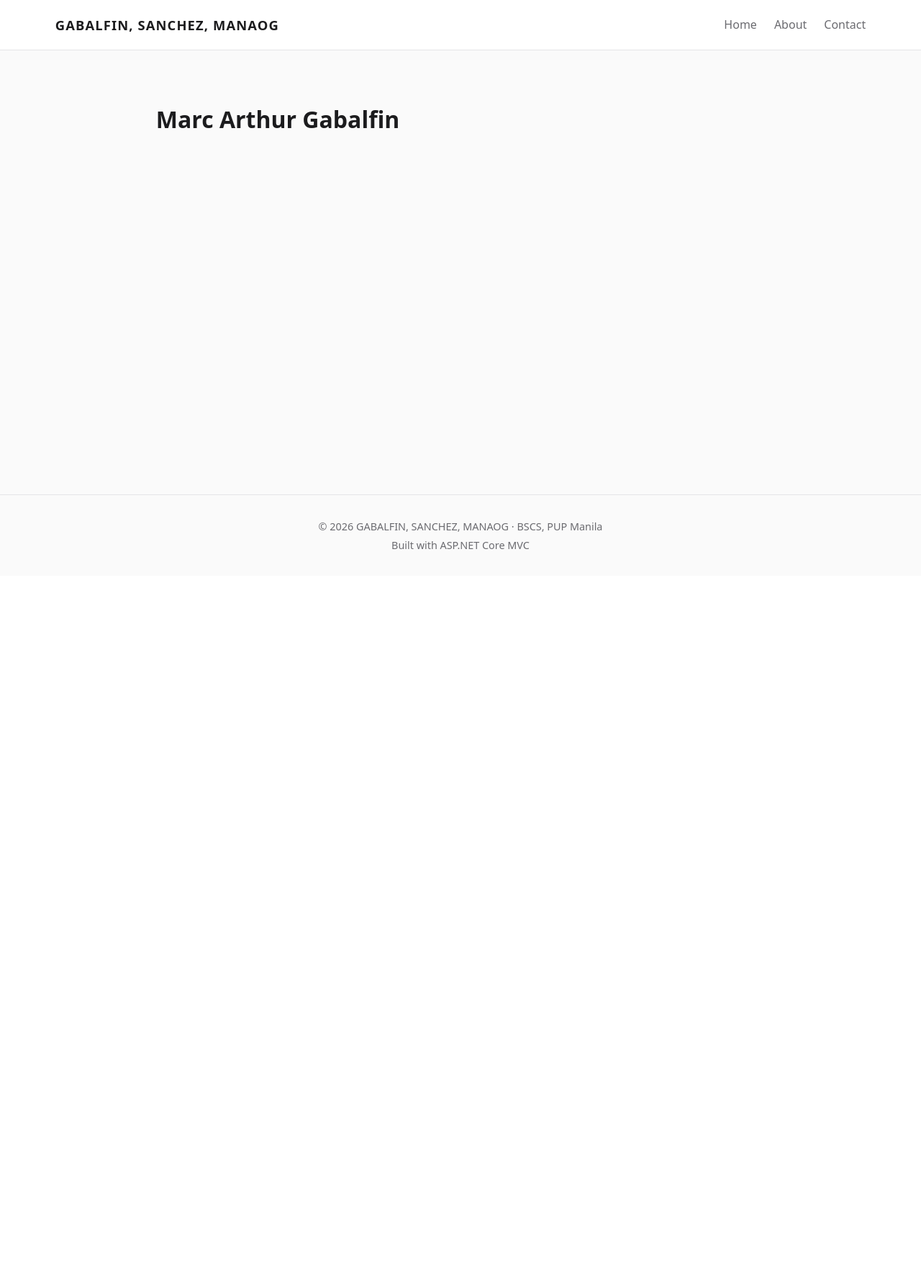
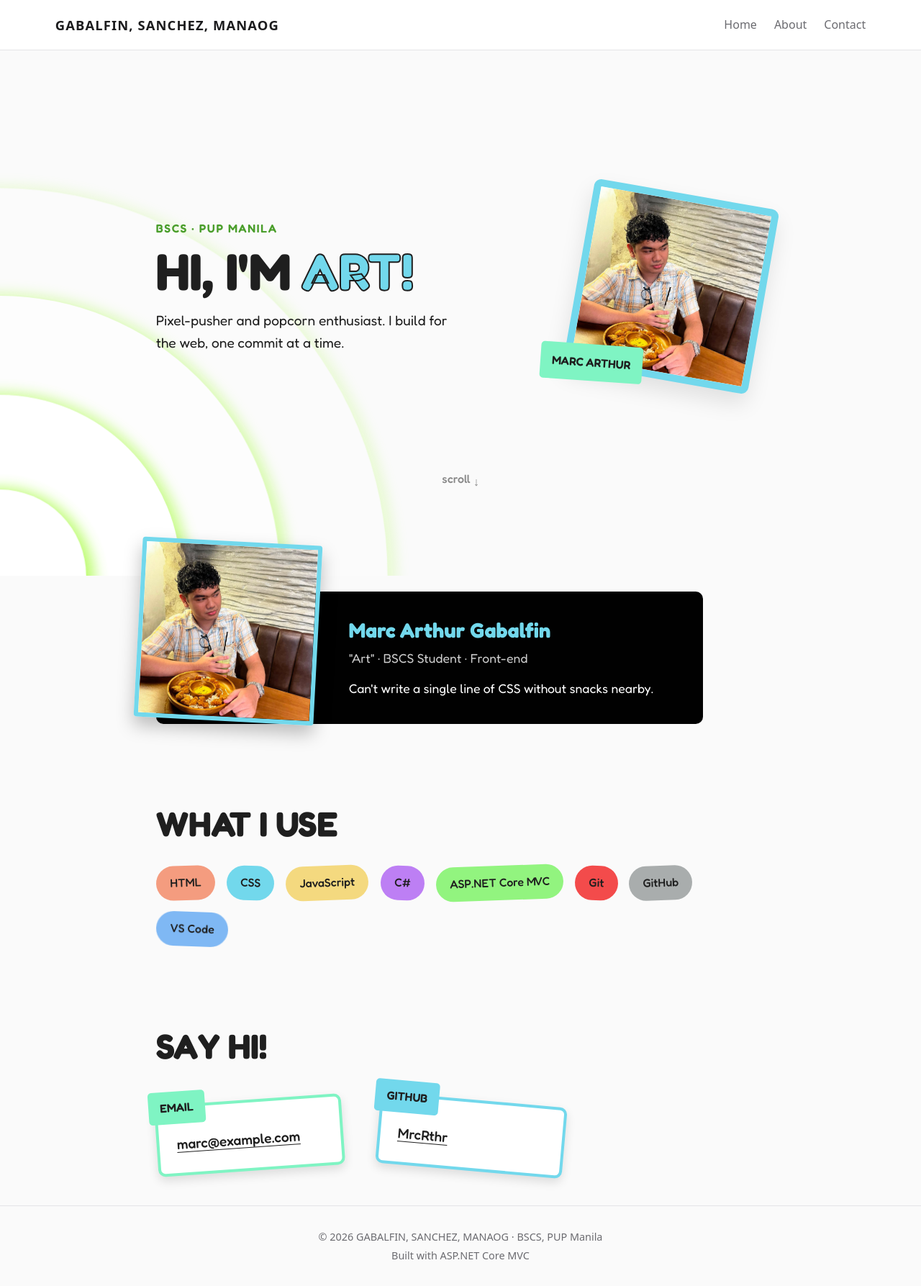
Before and after one commit to MrcRthr/ADET_Portfolio, an ASP.NET Core app: page /portfolio/marc in a window 1280 px wide. Shown: the whole page at 72% size. Before the commit the page ends 763 px from the top, so only its background shows below. Run offline with ASP.NET Core 8, Linux system fonts and the light colour scheme.

Commit message:
Add my portfolio page

```diff
--- a/Views/Portfolio/Members/marc.cshtml
+++ b/Views/Portfolio/Members/marc.cshtml
@@ -1,7 +1,92 @@
 @model Portfolio.ViewModels.PortfolioPageVm
-@* marc's portfolio. Build it here, on branch portfolio/marc. *@
 @{
     ViewData["Title"] = Model.Member.FullName;
+
+    const string Nickname = "Art";
+    const string GitHubUrl = "https://github.com/MrcRthr";
+
+    var skills = new[]
+    {
+        ("HTML", "#f49c7f"), ("CSS", "#72d8ec"), ("JavaScript", "#f4d97f"), ("C#", "#bd7ff4"),
+        ("ASP.NET Core MVC", "#92f47f"), ("Git", "#f34b4b"), ("GitHub", "#a9adad"), ("VS Code", "#7fb8f4")
+    };
+
+    var contacts = new[]
+    {
+        ("EMAIL",  "#7ff4c3", -4, Model.Member.Email, $"mailto:{Model.Member.Email}"),
+        ("GITHUB", "#72d8ec",  5, "MrcRthr", GitHubUrl)
+    };
 }
 
-<h1>@Model.Member.FullName</h1>
+@section Styles {
+    <script>document.documentElement.classList.add("marc-js");</script>
+    <link rel="preconnect" href="https://fonts.googleapis.com" />
+    <link rel="preconnect" href="https://fonts.gstatic.com" crossorigin />
+    <link href="https://fonts.googleapis.com/css2?family=Fredoka:wght@400..700&display=swap" rel="stylesheet" />
+    <link rel="stylesheet" href="~/marc/marc.css" asp-append-version="true" />
+}
+
+<div class="marc-progress" aria-hidden="true"></div>
+
+<div class="marc-ripples" aria-hidden="true">
+    <span></span><span></span><span></span><span></span>
+</div>
+
+<div class="marc-page">
+
+    <section class="marc-hero" data-marc-hero>
+        <div class="marc-hero-text">
+            <p class="marc-kicker">BSCS · PUP Manila</p>
+            <h1>HI, I'M <span>@Nickname.ToUpper()!</span></h1>
+            <p class="marc-lead">Pixel-pusher and popcorn enthusiast. I build for the web, one commit at a time.</p>
+        </div>
+
+        <figure class="marc-card">
+            <img src="~/marc/img/art-card.jpeg" alt="@Model.Member.FullName" />
+            <figcaption class="marc-card-label">MARC ARTHUR</figcaption>
+        </figure>
+
+        <p class="marc-scroll-hint" aria-hidden="true">scroll <span>↓</span></p>
+    </section>
+
+    <section class="marc-about marc-reveal" aria-labelledby="marc-about-title">
+        <div class="marc-polaroid">
+            <img src="~/marc/img/art-card.jpeg" alt="" />
+        </div>
+        <div class="marc-about-body">
+            <h2 id="marc-about-title">@Model.Member.FullName</h2>
+            <p class="marc-role">"@Nickname" · BSCS Student · Front-end</p>
+            <p>Can't write a single line of CSS without snacks nearby.</p>
+        </div>
+    </section>
+
+    <section class="marc-skills" aria-labelledby="marc-skills-title">
+        <h2 id="marc-skills-title" class="marc-heading marc-reveal">WHAT I USE</h2>
+        <ul class="marc-pills">
+            @for (var i = 0; i < skills.Length; i++)
+            {
+                <li class="marc-pill marc-reveal" style="--label: @skills[i].Item2; --i: @i">@skills[i].Item1</li>
+            }
+        </ul>
+    </section>
+
+    <section class="marc-contact" aria-labelledby="marc-contact-title">
+        <h2 id="marc-contact-title" class="marc-heading marc-reveal">SAY HI!</h2>
+        <ul class="marc-contacts">
+            @for (var i = 0; i < contacts.Length; i++)
+            {
+                var (label, color, tilt, text, href) = contacts[i];
+                <li class="marc-contact-card marc-reveal" style="--label: @color; --tilt: @(tilt)deg; --i: @i">
+                    <span class="marc-contact-label">@label</span>
+                    <a href="@href" target="@(href.StartsWith("http") ? "_blank" : null)"
+                       rel="@(href.StartsWith("http") ? "noopener" : null)">@text</a>
+                </li>
+            }
+        </ul>
+    </section>
+
+</div>
+
+@section Scripts {
+    <script src="~/marc/marc.js" asp-append-version="true"></script>
+}
--- /dev/null
+++ b/wwwroot/marc/marc.css
@@ -0,0 +1,349 @@
+.marc-page,
+.marc-progress,
+.marc-ripples {
+  --marc-ink: #1f1f1f;
+  --marc-accent: #72d8ec;
+  --marc-label: #7ff4c3;
+  --marc-glow: #b3fc5b;
+  --marc-radius: 10px;
+}
+
+.marc-page {
+  font-family: "Fredoka", system-ui, sans-serif;
+  color: var(--marc-ink);
+}
+
+.marc-page h1,
+.marc-page h2,
+.marc-page p {
+  margin: 0;
+}
+
+/* Scroll progress bar */
+
+.marc-progress {
+  position: fixed;
+  top: 0;
+  left: 0;
+  z-index: 50;
+  width: 100%;
+  height: 5px;
+  background: var(--marc-accent);
+  transform-origin: left;
+  transform: scaleX(var(--marc-scroll, 0));
+}
+
+/* Glowing ripple background */
+
+.marc-ripples {
+  position: fixed;
+  inset: 0;
+  z-index: -1;
+  overflow: hidden;
+  pointer-events: none;
+}
+
+.marc-ripples span {
+  position: absolute;
+  border-radius: 50%;
+  background: #fff;
+  box-shadow: 0 8px 16px 10px var(--marc-glow);
+  animation: marcRipple 15s infinite;
+}
+
+.marc-ripples span:nth-child(1) { width: 900px; height: 900px; left: -450px; bottom: -450px; opacity: 0.25; }
+.marc-ripples span:nth-child(2) { width: 650px; height: 650px; left: -325px; bottom: -325px; opacity: 0.5; }
+.marc-ripples span:nth-child(3) { width: 420px; height: 420px; left: -210px; bottom: -210px; opacity: 0.75; }
+.marc-ripples span:nth-child(4) { width: 200px; height: 200px; left: -100px; bottom: -100px; opacity: 0.9; }
+
+/* Shared bits */
+
+.marc-heading {
+  font-size: clamp(2rem, 6vw, 3rem);
+  line-height: 1.1;
+  margin-bottom: 2rem !important;
+}
+
+.marc-pill {
+  display: inline-block;
+  padding: 0.7rem 1.2rem;
+  border-radius: 200px;
+  background: var(--label);
+  color: var(--marc-ink);
+  font-weight: 500;
+  text-decoration: none;
+  transition: transform 0.3s ease, box-shadow 0.3s ease;
+}
+
+.marc-pill:nth-child(odd)  { rotate: -2deg; }
+.marc-pill:nth-child(even) { rotate: 2deg; }
+
+a.marc-pill:hover {
+  transform: translateY(-4px) scale(1.05);
+  box-shadow: 0 10px 20px rgba(0, 0, 0, 0.15);
+}
+
+.marc-page section + section {
+  margin-top: 7rem;
+}
+
+/* Scroll reveal: hidden only when JS is running, so the page still works without it */
+
+.marc-js .marc-reveal {
+  opacity: 0;
+  transform: translateY(40px);
+  transition: opacity 0.7s ease, transform 0.7s ease;
+  transition-delay: calc(var(--i, 0) * 70ms);
+}
+
+.marc-js .marc-reveal.is-visible {
+  opacity: 1;
+  transform: none;
+}
+
+/* 1. Hero */
+
+.marc-hero {
+  position: relative;
+  display: grid;
+  grid-template-columns: 1fr auto;
+  align-items: center;
+  gap: 3rem;
+  min-height: 70vh;
+}
+
+.marc-kicker {
+  color: #4a9e2b;
+  font-weight: 600;
+  letter-spacing: 0.1em;
+  text-transform: uppercase;
+}
+
+.marc-hero h1 {
+  margin-top: 0.5rem;
+  font-size: clamp(2.6rem, 8vw, 4.5rem);
+  line-height: 1.05;
+}
+
+.marc-hero h1 span {
+  color: var(--marc-accent);
+  -webkit-text-stroke: 2px var(--marc-ink);
+}
+
+.marc-lead {
+  max-width: 36ch;
+  margin-top: 1rem !important;
+  font-size: 1.2rem;
+  line-height: 1.6;
+}
+
+/* The card straightens and lifts as you scroll past the hero (--p goes 0 → 1) */
+.marc-card {
+  --p: 0;
+  position: relative;
+  width: 260px;
+  margin: 0;
+  transform: rotate(calc(10deg - 10deg * var(--p))) translateY(calc(-30px * var(--p))) scale(calc(1 + 0.08 * var(--p)));
+}
+
+.marc-card img {
+  display: block;
+  width: 100%;
+  aspect-ratio: 1;
+  object-fit: cover;
+  border: 10px solid var(--marc-accent);
+  border-radius: var(--marc-radius);
+  background: #f2f2f2;
+  box-shadow: 0 15px 30px rgba(0, 0, 0, calc(0.1 + 0.2 * var(--p)));
+}
+
+.marc-card-label {
+  position: absolute;
+  bottom: -1.2rem;
+  left: -2rem;
+  padding: 0.8rem 1rem;
+  border-radius: 5px;
+  background: var(--marc-label);
+  font-weight: 600;
+  white-space: nowrap;
+  rotate: -6deg;
+}
+
+.marc-scroll-hint {
+  position: absolute;
+  bottom: 0;
+  left: 50%;
+  translate: -50% 0;
+  color: #888;
+  font-weight: 500;
+  opacity: calc(1 - var(--p, 0) * 3);
+}
+
+.marc-scroll-hint span {
+  display: inline-block;
+  animation: marcBob 1.4s ease-in-out infinite;
+}
+
+/* 2. About */
+
+.marc-about {
+  display: grid;
+  grid-template-columns: 260px 1fr;
+  max-width: 760px;
+  margin-top: 9rem !important;
+  border-radius: var(--marc-radius);
+  background: #010101;
+  color: #fff;
+}
+
+.marc-polaroid {
+  position: relative;
+}
+
+.marc-polaroid img {
+  position: absolute;
+  top: -70px;
+  left: -25px;
+  width: 250px;
+  height: 250px;
+  object-fit: cover;
+  border: 6px solid var(--marc-accent);
+  border-radius: 4px;
+  transform: rotate(3deg);
+  box-shadow: 0 12px 24px rgba(0, 0, 0, 0.25);
+}
+
+.marc-about-body {
+  padding: 2rem 2rem 2.25rem 0.5rem;
+  font-size: 1.1rem;
+  line-height: 1.5;
+}
+
+.marc-about-body h2 {
+  font-size: 1.8rem;
+  color: var(--marc-accent);
+}
+
+.marc-role {
+  margin: 0.25rem 0 1rem !important;
+  color: #ccc;
+}
+
+/* 3. Skills */
+
+.marc-pills {
+  display: flex;
+  flex-wrap: wrap;
+  gap: 1rem;
+  margin: 0;
+  padding: 0;
+  list-style: none;
+}
+
+/* 4. Contact */
+
+.marc-contacts {
+  display: flex;
+  flex-wrap: wrap;
+  gap: 3rem;
+  margin: 0;
+  padding: 1rem 0 0;
+  list-style: none;
+}
+
+.marc-contact-card {
+  position: relative;
+  min-width: 260px;
+  padding: 2.25rem 1.5rem 1.5rem;
+  border: 4px solid var(--label);
+  border-radius: var(--marc-radius);
+  background: #fff;
+  box-shadow: 0 6px 14px rgba(0, 0, 0, 0.12);
+  rotate: var(--tilt);
+}
+
+.marc-js .marc-contact-card.is-visible:hover {
+  transform: translateY(-6px) scale(1.04);
+  box-shadow: 0 14px 28px rgba(0, 0, 0, 0.22);
+}
+
+.marc-contact-label {
+  position: absolute;
+  top: 0;
+  left: -0.75rem;
+  translate: 0 -50%;
+  padding: 0.6rem 1rem;
+  border-radius: 5px;
+  background: var(--label);
+  font-weight: 600;
+}
+
+.marc-contact-card a {
+  color: var(--marc-ink);
+  font-size: 1.2rem;
+  font-weight: 500;
+  text-underline-offset: 4px;
+}
+
+/* Tablets and phones */
+
+@media (max-width: 760px) {
+  .marc-hero {
+    grid-template-columns: 1fr;
+    justify-items: center;
+    text-align: center;
+    min-height: auto;
+    padding-bottom: 4rem;
+  }
+
+  .marc-card {
+    width: 200px;
+    order: -1;
+  }
+
+  .marc-about {
+    grid-template-columns: 1fr;
+    text-align: center;
+  }
+
+  .marc-polaroid {
+    height: 110px;
+  }
+
+  .marc-polaroid img {
+    left: 50%;
+    top: -100px;
+    width: 180px;
+    height: 180px;
+    transform: translateX(-50%) rotate(3deg);
+  }
+
+  .marc-about-body {
+    padding: 1.25rem;
+  }
+}
+
+/* Animations */
+
+@keyframes marcRipple {
+  0%, 100% { transform: scale(0.8); }
+  50%      { transform: scale(1.2); }
+}
+
+@keyframes marcBob {
+  0%, 100% { transform: translateY(0); }
+  50%      { transform: translateY(6px); }
+}
+
+@media (prefers-reduced-motion: reduce) {
+  .marc-ripples span,
+  .marc-scroll-hint span {
+    animation: none;
+  }
+
+  .marc-js .marc-reveal,
+  .marc-card {
+    transition: none;
+    transform: none;
+  }
+}
--- /dev/null
+++ b/wwwroot/marc/marc.js
@@ -0,0 +1,36 @@
+(() => {
+  const root = document.documentElement;
+  const hero = document.querySelector("[data-marc-hero]");
+  const card = hero?.querySelector(".marc-card");
+
+  // Progress bar + hero card straightening as you scroll
+  let ticking = false;
+  const onScroll = () => {
+    if (ticking) return;
+    ticking = true;
+    requestAnimationFrame(() => {
+      const max = root.scrollHeight - innerHeight;
+      root.style.setProperty("--marc-scroll", max > 0 ? (scrollY / max).toFixed(3) : 0);
+
+      if (hero && card) {
+        const p = Math.min(Math.max(scrollY / (hero.offsetHeight * 0.6), 0), 1);
+        hero.style.setProperty("--p", p.toFixed(3));
+        card.style.setProperty("--p", p.toFixed(3));
+      }
+      ticking = false;
+    });
+  };
+  addEventListener("scroll", onScroll, { passive: true });
+  onScroll();
+
+  // Sections fade up once they enter the screen
+  const revealer = new IntersectionObserver((entries) => {
+    for (const entry of entries) {
+      if (entry.isIntersecting) {
+        entry.target.classList.add("is-visible");
+        revealer.unobserve(entry.target);
+      }
+    }
+  }, { threshold: 0.15 });
+  document.querySelectorAll(".marc-reveal").forEach((el) => revealer.observe(el));
+})();
```
Also changed, not shown: wwwroot/marc/img/art-card.jpeg (added).
